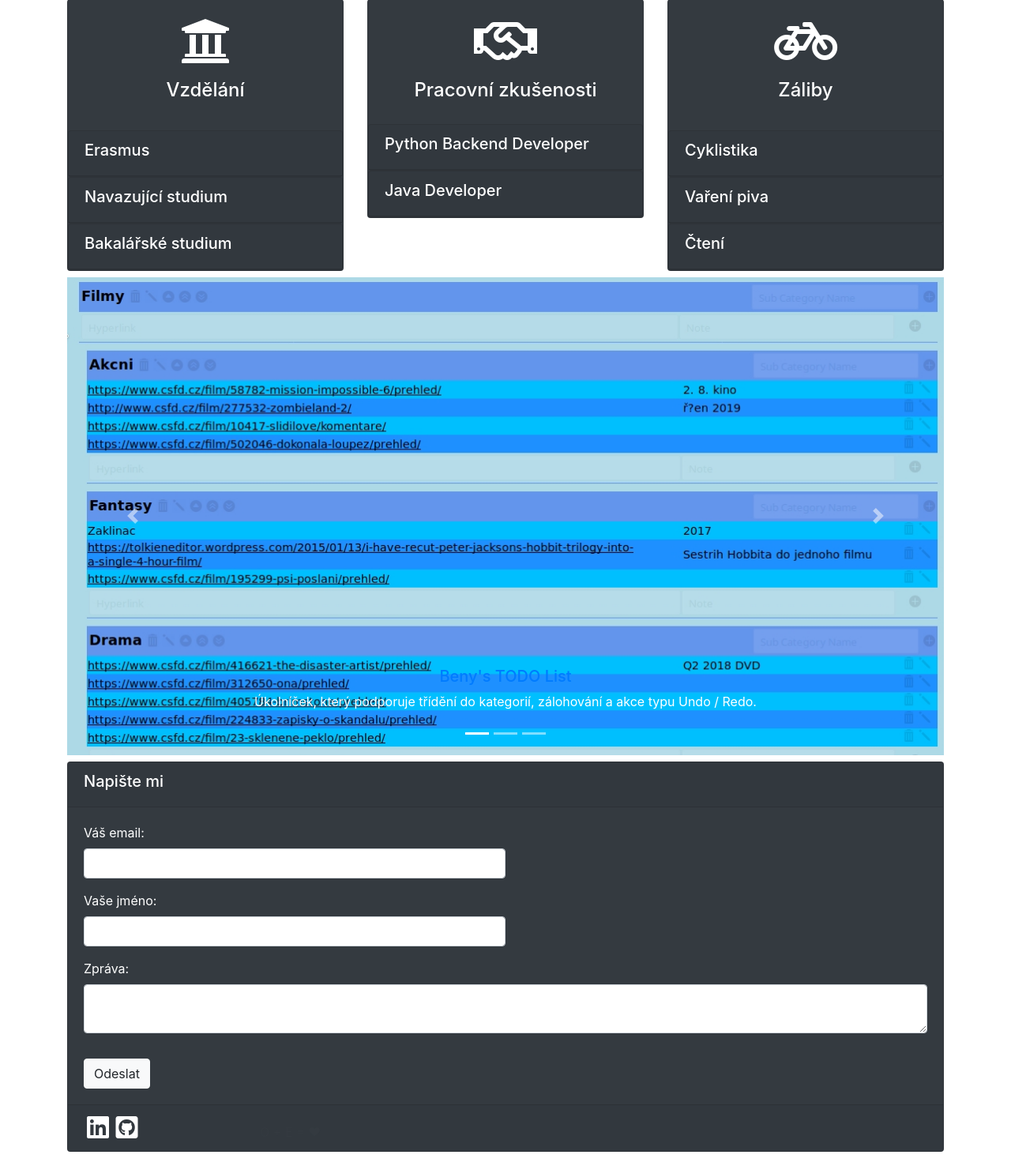
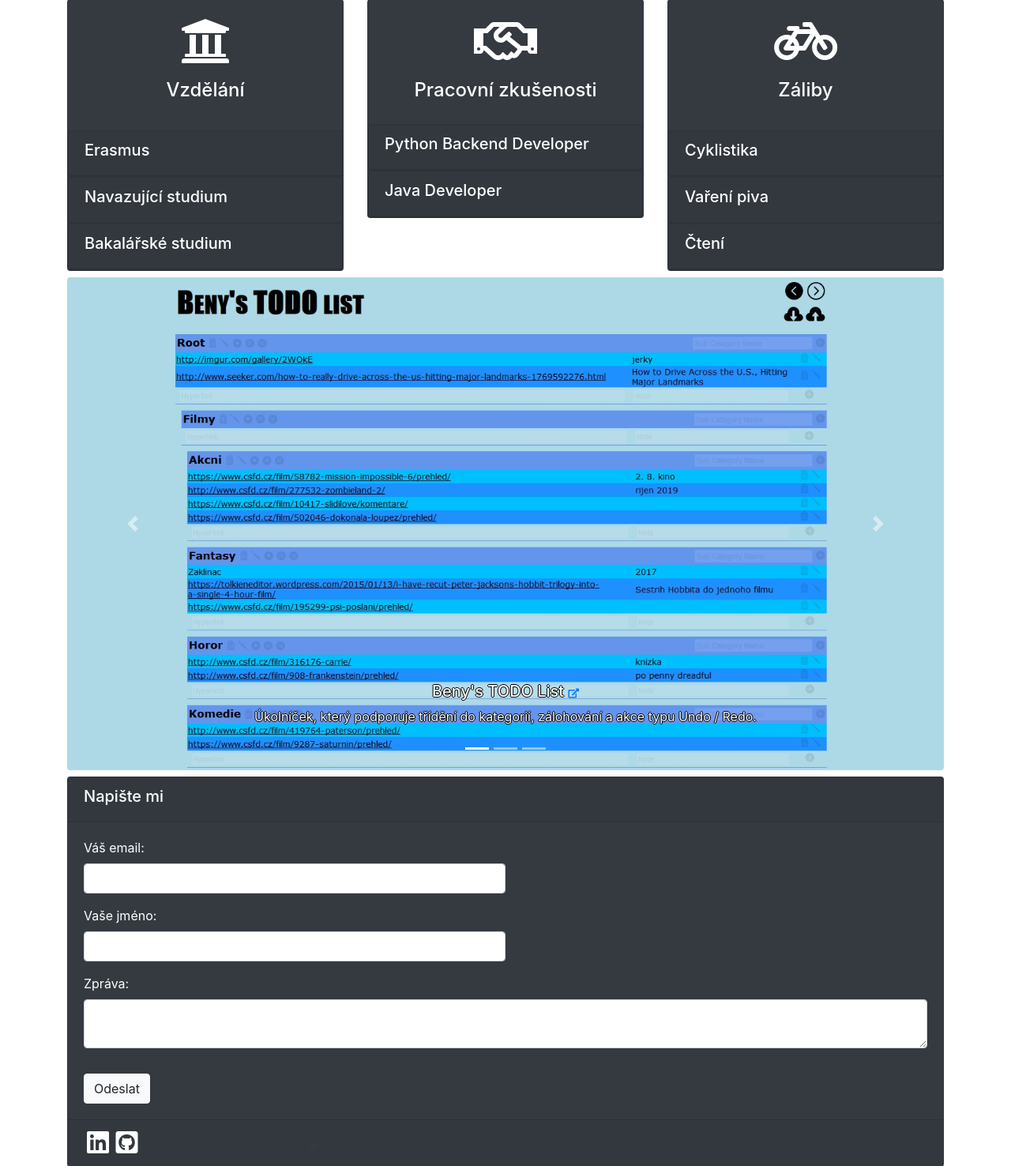
Before and after one commit to ondrejbenes/homepage, a Flask app: page / in a window 1280 px wide. Shown: the part 141-1617 px from the top of the page at 79% size. Run offline with Flask 2, Linux system fonts and the light colour scheme; data that the repository does not hold is empty; some libraries are stand-ins or nearby versions.

Commit message:
Portfolio - more readable, prettier images.

```diff
--- a/homepage/static/css/style.css
+++ b/homepage/static/css/style.css
@@ -8,6 +8,14 @@ body { padding-top: 58px; }
 	-ms-user-select: none;
 }
 
+.fa-med {
+    font-size: 12px;
+}
+
 .fa-small {
     font-size: 10px;
 }
+
+.text-outlined {
+    text-shadow: -1px 0 black, 0 1px black, 1px 0 black, 0 -1px black;
+}
--- a/homepage/templates/index.html
+++ b/homepage/templates/index.html
@@ -176,24 +176,33 @@
             </ol>
             <div class="carousel-inner">
                <div class="carousel-item active">
-                  <img class="d-block w-100" src="../static/img/benys-todo-list.jpg" alt="Beny's TODO List">
+                  <img class="d-block w-100 rounded" src="../static/img/benys-todo-list.jpg" alt="Beny's TODO List">
                   <div class="carousel-caption d-none d-md-block">
-                     <h5><a href="https://github.com/ondrejbenes/benys-list">Beny's TODO List</a></h5>
-                     <p>Úkolníček, který podporuje třídění do kategorií, zálohování a akce typu Undo / Redo.</p>
+                     <h5>
+                        <span class="text-outlined">Beny's TODO List</span>
+                        <a href="https://github.com/ondrejbenes/benys-list"><i class="fas fa-external-link-alt fa-med"></i></a>
+                     </h5>
+                     <p class="text-outlined">Úkolníček, který podporuje třídění do kategorií, zálohování a akce typu Undo / Redo.</p>
                   </div>
                </div>
                <div class="carousel-item">
-                  <img class="d-block w-100" src="../static/img/bring-obama-back.jpg" alt="Bring Obama Back">
+                  <img class="d-block w-100 rounded" src="../static/img/bring-obama-back.jpg" alt="Bring Obama Back">
                   <div class="carousel-caption d-none d-md-block">
-                     <h5><a href="https://bitbucket.org/Ondrejb/bring-obama-back-rts-game">Bring Obama Back</a></h5>
-                     <p>V této hře musí hráč správně nakoupit, rozmístit a ovládat jednotky (reprezentované žetony) tak, aby zničil nepřítele. Na vyběr jsou dvě historická období - moderní doba a starověký Řím.</p>
+                     <h5>
+                        <span class="text-outlined">Bring Obama Back</span>
+                        <a href="https://bitbucket.org/Ondrejb/bring-obama-back-rts-game"><i class="fas fa-external-link-alt fa-med"></i></a>
+                     </h5>
+                     <p class="text-outlined">V této hře musí hráč správně nakoupit, rozmístit a ovládat jednotky (reprezentované žetony) tak, aby zničil nepřítele. Na vyběr jsou dvě historická období - moderní doba a starověký Řím.</p>
                   </div>
                </div>
                <div class="carousel-item">
-                  <img class="d-block w-100" src="../static/img/final-exam.jpg" alt="Final Exam">
+                  <img class="d-block w-100 rounded" src="../static/img/final-exam.jpg" alt="Final Exam">
                   <div class="carousel-caption d-none d-md-block">
-                      <h5><a href="https://github.com/ondrejbenes/final-exam-rpg">Final Exam</a></h5>
-                     <p>Jednoduché RPG, ve kterém hráči musí porazit tři strážce klíčů, kterými odemknou vstup do arény, kde je čeká Závěrečná zkouška.</p>
+                     <h5>
+                        <span class="text-outlined">Final Exam</span>
+                        <a href="https://github.com/ondrejbenes/final-exam-rpg"><i class="fas fa-external-link-alt fa-med"></i></a>
+                     </h5>
+                     <p class="text-outlined">Jednoduché RPG, ve kterém hráči musí porazit tři strážce klíčů. Klíči odemknou vstup do arény, kde je čeká Závěrečná zkouška.</p>
                   </div>
                </div>
             </div>
@@ -201,7 +210,7 @@
             <span class="carousel-control-prev-icon" aria-hidden="true"></span>
             <span class="sr-only">Předchozí</span>
             </a>
-            <a class="carousel-control-next" href="#carouselPortfolio" role="button" data-slide="next">
+            <a class="carousel-control-next" href="#portfolio" role="button" data-slide="next">
             <span class="carousel-control-next-icon" aria-hidden="true"></span>
             <span class="sr-only">Další</span>
             </a>
```
Also changed, not shown: homepage/static/img/benys-todo-list.jpg, homepage/static/img/final-exam.jpg.
